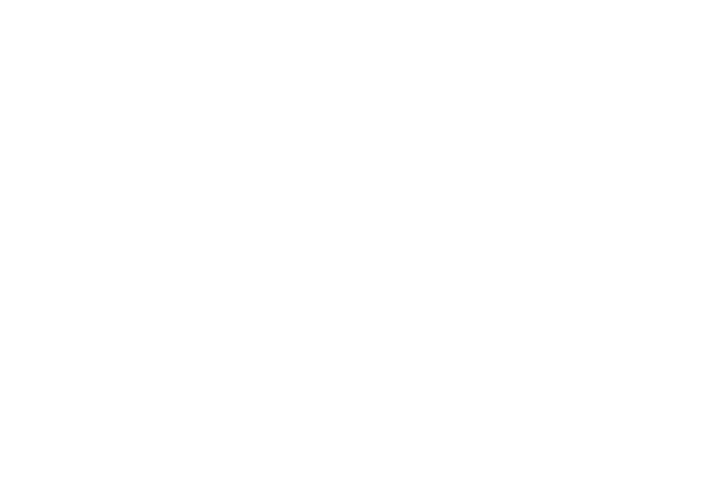
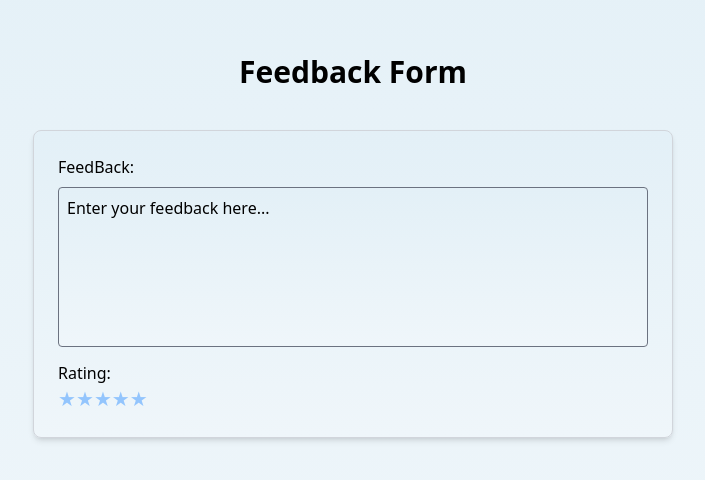
Before and after one commit to BeulahRanjan/HMS, a React (Create React App) app in the folder frontend/: page /feedback in a window 1280 px wide. Before the commit this address had no page. Shown: the part 154-634 px from the top of the page, without its empty margins (287-992 px from the left). Built offline with nearby package versions, Linux system fonts and the light colour scheme.

Commit message:
Updated code

```diff
--- a/frontend/src/App.js
+++ b/frontend/src/App.js
@@ -14,6 +14,7 @@ import Login from './Login';
  import Dpage from './components/Dpage';
 import Aform from './components/Aform';
 import Docpage from './components/Docpage';
+import Feedback from './components/Feedback';
 
 function App() {
   return (
@@ -40,6 +41,9 @@ function App() {
       <Route path='/getDepByName/:name' element={<Aform />} />
       <Route path='/addAppt/' element={<Aform />} />
       <Route path='/givefeedback' element={<Docpage/>}/>
+      <Route path='/feedback' element={<Feedback/>}/>
+      <Route path='/doctors' element={<Docpage/>}/>
+
 
 
 
--- a/frontend/src/components/Docpage.js
+++ b/frontend/src/components/Docpage.js
@@ -1,11 +1,17 @@
-import React, { useEffect, useState } from "react";
+import React, { useEffect, useState} from "react";
 import axios from "axios";
 import Cookies from "js-cookie";
+import { useLocation } from "react-router-dom";
+import { useNavigate } from "react-router-dom";
 
 export default function Docpage() {
   const [doctors, setDoctors] = useState([]);
   const [loading, setLoading] = useState(true);
   const [error, setError] = useState("");
+  const location = useLocation();
+  const navigate = useNavigate();
+  const isDoctorsPage = location.pathname.includes("doctors");
+
 
   const fetchDoctors = async () => {
     try {
@@ -101,9 +107,16 @@ export default function Docpage() {
                 {doc.description || "No description available"}
               </p>
 
-              <button className="mt-auto bg-blue-600 text-white py-2 rounded-lg hover:bg-blue-700 transition">
-                View Profile
-              </button>
+              <button onClick={() => {
+                if (!isDoctorsPage) {
+                navigate("/feedback"); // 👈 change this to your actual feedback route
+                    }
+                }}
+                className="mt-auto bg-blue-600 text-white py-2 rounded-lg hover:bg-blue-700 transition"
+                >
+                { isDoctorsPage ? "View Profile" : "Give Feedback"}
+                </button>
+
             </div>
           </div>
         ))}
--- /dev/null
+++ b/frontend/src/components/Feedback.js
@@ -0,0 +1,35 @@
+import React, { useState } from "react";
+
+export default function FeedbackBox() {
+  const [feedback, setFeedback] = useState("");
+  const [rating, setRating] = useState(0);
+
+  return (
+    <div className="bg-gradient-to-b from-[#e3f0f7] to-[#eff6fa] h-screen justify-center items-center flex flex-col">
+    <p className="mb-10 text-3xl font-bold text-black">Feedback Form</p>
+
+    <div className="bg-gradient-to-b from-[#e3f0f7] to-[#eff6fa] border border-gray-300 p-6 rounded-lg shadow-md w-1/2 mx-auto max-h-3xl">
+  <span>FeedBack:</span>
+
+  <textarea
+    className="w-full mb-2 bg-gradient-to-b from-[#e3f0f7] to-[#eff6fa] h-40 p-2 border border-gray-500 rounded mt-2 resize-none"
+    placeholder="Enter your feedback here..."
+  />
+
+  <span className=""> Rating:</span>
+
+  <div className="flex ">
+    {[1, 2, 3, 4, 5].map((star) => (
+      <span
+        key={star}
+        className="text-blue-300 text-xl cursor-pointer"
+      >
+        ★
+      </span>
+    ))}
+  </div>
+    </div>
+   </div>
+
+  );
+}
--- a/frontend/src/main/Navbar.js
+++ b/frontend/src/main/Navbar.js
@@ -55,7 +55,7 @@ function Navbar() {
         <li onClick={() => navigate('/givefeedback')} className='ml-10 text-white font-bold text-lg cursor-pointer'>Give Feedback</li>
         <li className='ml-10 text-white font-bold text-lg cursor-pointer'>About Us</li>
         <li className='ml-10 text-white font-bold text-lg cursor-pointer'>Departments</li>
-        <li className='ml-10 text-white font-bold text-lg cursor-pointer'>Doctors</li>
+        <li onClick={() => navigate('/doctors')} className='ml-10 text-white font-bold text-lg cursor-pointer'>Doctors</li>
         <li className='ml-10 text-white font-bold text-lg cursor-pointer'>Contact Us</li>
 
         <li
```
